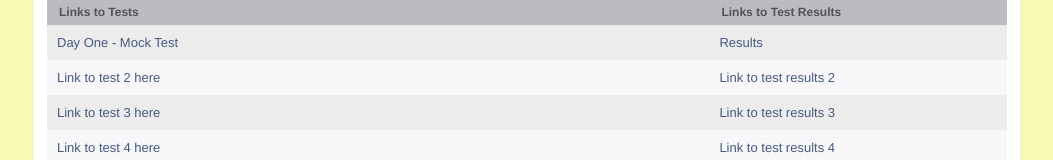
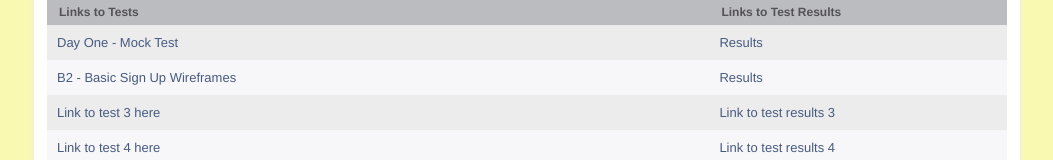
Before and after one commit to lindsayhampton/WIU, a plain HTML site: page lab1/index.html in a window 1280 px wide. Shown: the part 496-656 px from the top of the page, without its empty margins (113-1166 px from the left). Drawn offline with Linux system fonts and the light colour scheme.

Commit message:
Added B2

```diff
--- a/lab1/index.html
+++ b/lab1/index.html
@@ -51,8 +51,8 @@
              <td><a href="https://usabilityhub.com/tests/c729b5f6a3c4/results">Results</a></td>
           </tr>
           <tr>
-             <td><a href="#">Link to test 2 here</a></td>
-             <td><a href="">Link to test results 2</a></td>
+             <td><a href="https://usabilityhub.com/do/4d4cbd4b6dac/6702">B2 - Basic Sign Up Wireframes</a></td>
+             <td><a href="https://usabilityhub.com/tests/4d4cbd4b6dac/results">Results</a></td>
           </tr>
           <tr class="odd">
              <td><a href="#">Link to test 3 here</a></td>
```
